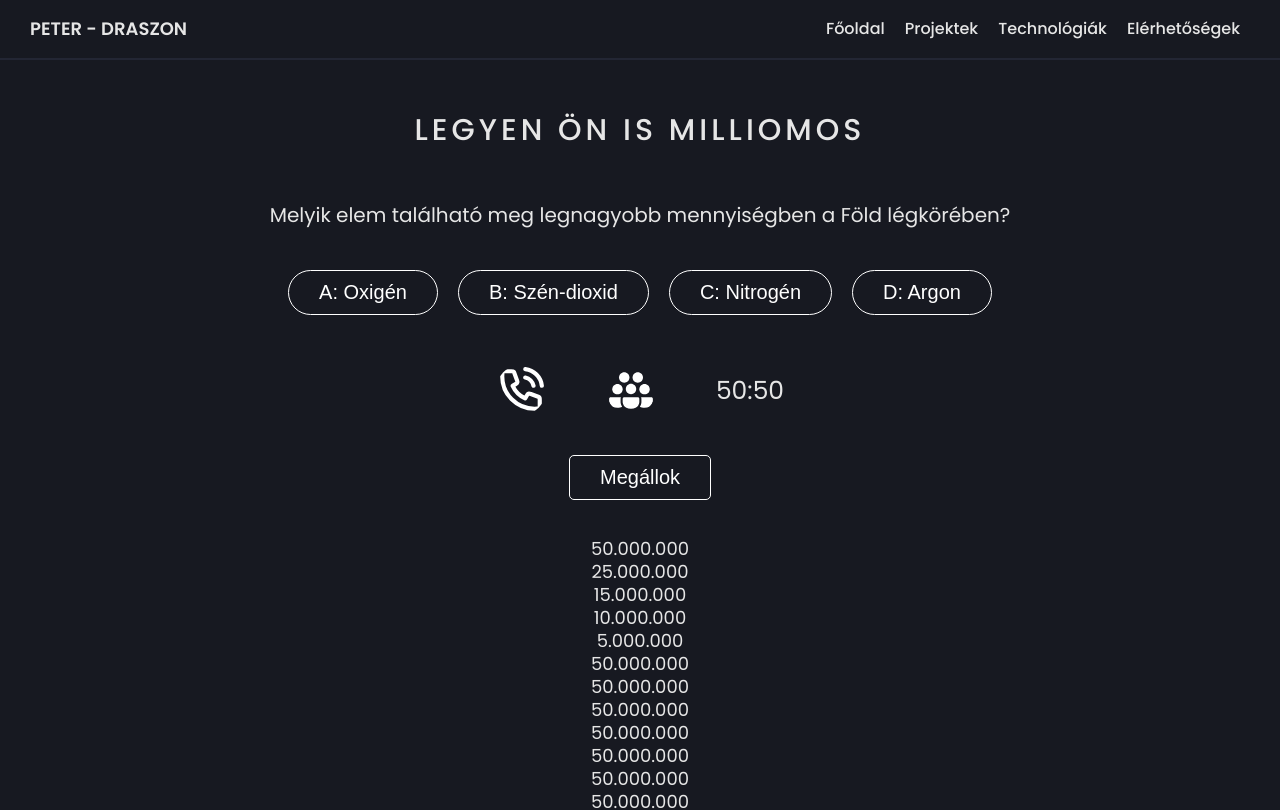
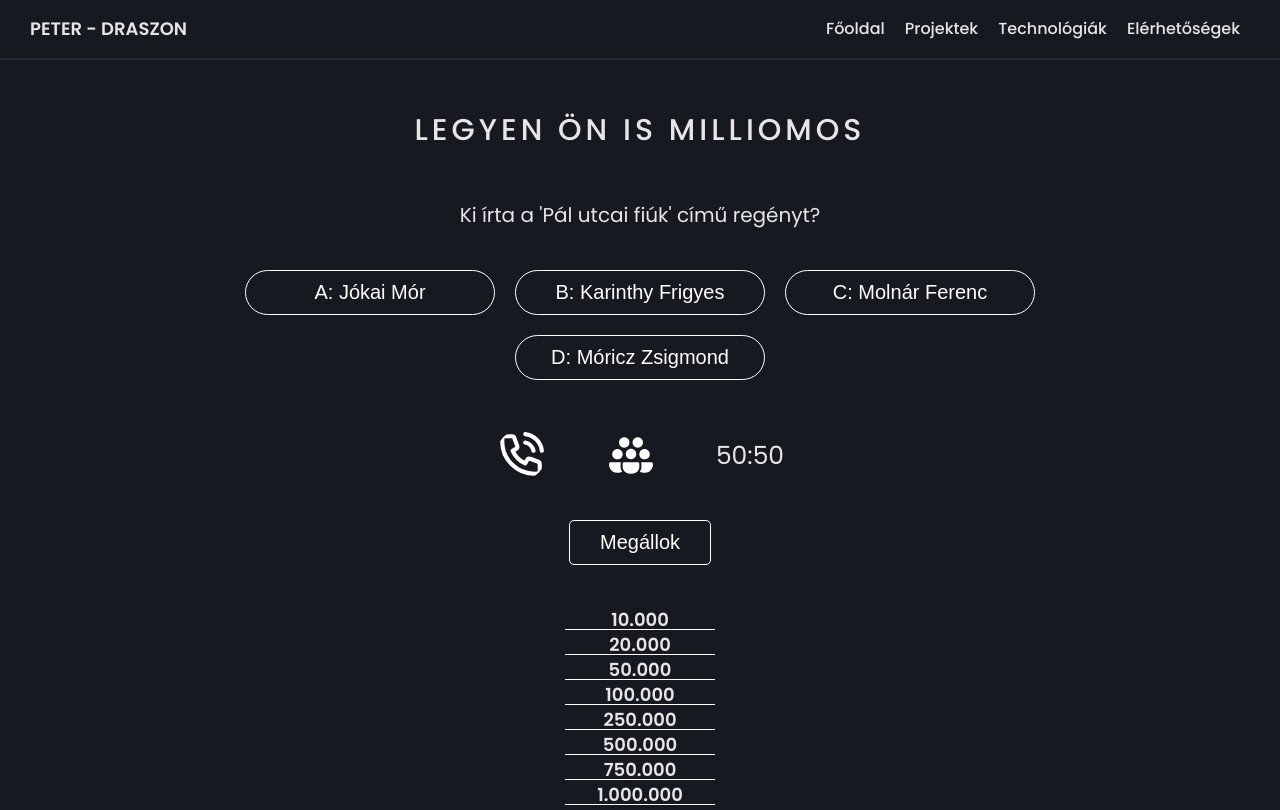
Before and after one commit to Draszon/vue-webpage, a Vue app: page /millionaire in a window 1280 px wide. Shown: the top 810 px of the page. Built offline with nearby package versions, Linux system fonts and the light colour scheme.

Commit message:
milliomos kinézet

```diff
--- /dev/null
+++ b/public/millionair/questions.json
@@ -0,0 +1,114 @@
+{
+  "questions": [
+    {
+      "question": "Melyik ország fővárosa Párizs?",
+      "answers": {
+        "A": "Németország",
+        "B": "Spanyolország",
+        "C": "Franciaország",
+        "D": "Olaszország"
+      },
+      "correctAnswer": "C",
+      "exists": true
+    },
+    {
+      "question": "Melyik kontinensen található Argentína?",
+      "answers": {
+        "A": "Európa",
+        "B": "Ázsia",
+        "C": "Afrika",
+        "D": "Dél-Amerika"
+      },
+      "correctAnswer": "D",
+      "exists": true
+    },
+    {
+      "question": "Melyik tudományág foglalkozik az élőlények osztályozásával?",
+      "answers": {
+        "A": "Biológia",
+        "B": "Kémia",
+        "C": "Genetika",
+        "D": "Taxonómia"
+      },
+      "correctAnswer": "D",
+      "exists": true
+    },
+    {
+      "question": "Melyik évben esett le a berlini fal?",
+      "answers": {
+        "A": "1987",
+        "B": "1989",
+        "C": "1991",
+        "D": "1993"
+      },
+      "correctAnswer": "B",
+      "exists": true
+    },
+    {
+      "question": "Ki írta a 'Pál utcai fiúk' című regényt?",
+      "answers": {
+        "A": "Jókai Mór",
+        "B": "Karinthy Frigyes",
+        "C": "Molnár Ferenc",
+        "D": "Móricz Zsigmond"
+      },
+      "correctAnswer": "C",
+      "exists": true
+    },
+    {
+      "question": "Melyik bolygó van legközelebb a Naphoz?",
+      "answers": {
+        "A": "Vénusz",
+        "B": "Föld",
+        "C": "Merkúr",
+        "D": "Mars"
+      },
+      "correctAnswer": "C",
+      "exists": true
+    },
+    {
+      "question": "Melyik híres tudós alkotta meg a relativitáselméletet?",
+      "answers": {
+        "A": "Isaac Newton",
+        "B": "Albert Einstein",
+        "C": "Galileo Galilei",
+        "D": "Nikola Tesla"
+      },
+      "correctAnswer": "B",
+      "exists": true
+    },
+    {
+      "question": "Melyik magyar költő írta a 'Tiszta szívvel' című verset?",
+      "answers": {
+        "A": "Arany János",
+        "B": "Ady Endre",
+        "C": "József Attila",
+        "D": "Petőfi Sándor"
+      },
+      "correctAnswer": "C",
+      "exists": true
+    },
+    {
+      "question": "Melyik ország rendezte a 2016-os nyári olimpiai játékokat?",
+      "answers": {
+        "A": "Egyesült Államok",
+        "B": "Kína",
+        "C": "Brazília",
+        "D": "Japán"
+      },
+      "correctAnswer": "C",
+      "exists": true
+    },
+    {
+      "question": "Melyik szín nem része a magyar zászlónak?",
+      "answers": {
+        "A": "Piros",
+        "B": "Fehér",
+        "C": "Zöld",
+        "D": "Kék"
+      },
+      "correctAnswer": "D",
+      "exists": true
+    }
+  ]
+}
--- a/src/components/Millionaire.vue
+++ b/src/components/Millionaire.vue
@@ -7,14 +7,18 @@
 
       <div class="game-wrapper">
         <div class="question-wrapper">
-          <h3 class="question">Melyik elem található meg legnagyobb mennyiségben a Föld légkörében?</h3>
+          <h3 class="question"
+            v-if="currendQuestion"
+          >{{ currendQuestion.question }}</h3>
         </div>
 
         <div class="answer-wrapper">
-          <input type="button" value="A: Oxigén">
-          <input type="button" value="B: Szén-dioxid">
-          <input type="button" value="C: Nitrogén">
-          <input type="button" value="D: Argon">
+          <input type="button"
+            v-if="currendQuestion"
+            v-for="(answer, index) in currendQuestion.answers"
+            :key="index"
+            :value="`${index}: ${answer}`"
+          >
         </div>
 
         <div class="help-wrapper">
@@ -29,21 +33,12 @@
       </div>
 
       <div class="money-counter">
-        <p>50.000.000</p>
-        <p>25.000.000</p>
-        <p>15.000.000</p>
-        <p>10.000.000</p>
-        <p>5.000.000</p>
-        <p>50.000.000</p>
-        <p>50.000.000</p>
-        <p>50.000.000</p>
-        <p>50.000.000</p>
-        <p>50.000.000</p>
-        <p>50.000.000</p>
-        <p>50.000.000</p>
-        <p>50.000.000</p>
-        <p>50.000.000</p>
-        <p>50.000.000</p>
+        <p
+          v-for="(price, index) in prices"
+          :key="index"
+        >
+          {{ price }}
+        </p>
       </div>
     </div>
   </main>
@@ -53,11 +48,34 @@
 export default {
   data() {
     return {
-
+      prices: [
+        '10.000', '20.000', '50.000', '100.000', '250.000',
+        '500.000', '750.000', '1.000.000', '1.500.000', '2.000.000',
+        '5.000.000', '10.000.000', '15.000.000', '25.000.000', '50.000.000'
+      ],
+      questionList: null,
+      currendQuestion: null,
     }
   },
   methods: {
+    async fetchData() {
+      try {
+        const response = await fetch('/millionair/questions.json');
+        this.questionList = await response.json();
+      } catch (error) {
+        console.log('Hiba történt a kérdések betöltése közben: ', error);
+      }
+    },
 
+    game() {
+      //a currentQuestion változóban eltárolja a jelenlegi (random sorsolt)
+      //kérdést és a hozzá tartozó dolgokat
+      this.currendQuestion = this.questionList.questions[Math.floor(Math.random() * this.questionList.questions.length)];
+    }
+  },
+  async mounted() {
+    await this.fetchData();
+    this.game();
   }
 }
 </script>
@@ -72,6 +90,10 @@ main {
   width: 80%;
   margin: 0 auto;
   padding: 50px 0;
+  display: flex;
+  justify-content: center;
+  flex-direction: column;
+  align-items: center;
 }
 
 .game-title {
@@ -89,6 +111,7 @@ main {
 }
 
 .answer-wrapper input {
+  width: 250px;
   font-size: 20px;
   background-color: unset;
   color: white;
@@ -140,9 +163,12 @@ main {
 
 .money-counter {
   font-size: 18px;
+  width: 150px;
 }
 
 .money-counter p {
-  margin: 5px 0;
+  font-weight: 600;
+  margin: 6px 0;
+  border-bottom: 1px solid white;
 }
 </style>
```
